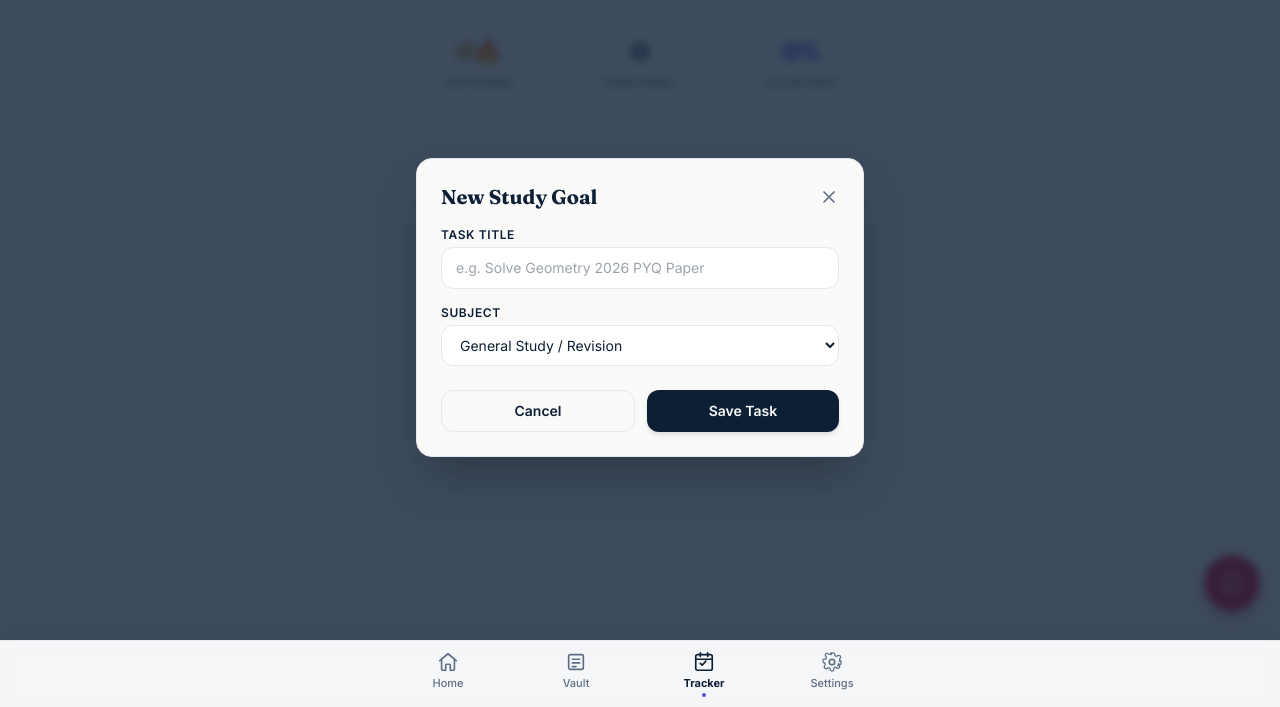
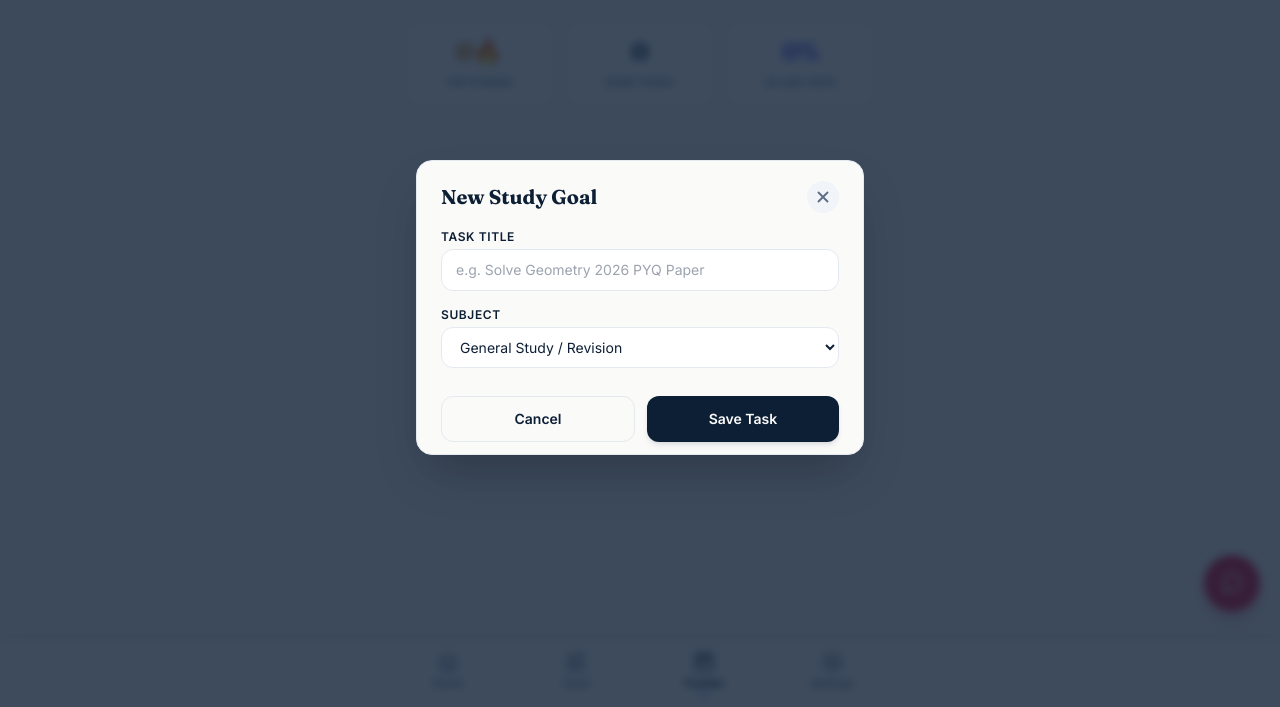
Before and after one commit to PavanDamji4/Scora, a website with bundled scripts: page frontend/public/tracker.html in a window 1280 px wide. Both pictures are taken after a click on the button 854 px from the left and 61 px from the top of the page. Shown: the part 93-800 px from the top of the page. Built offline with nearby package versions, Linux system fonts and the light colour scheme; no server answers.

Commit message:
Solved the tracker add and cancel button

```diff
--- a/frontend/public/tracker.html
+++ b/frontend/public/tracker.html
@@ -105,17 +105,24 @@
   </div>
 
   <!-- Add task modal -->
-  <div id="add-task-modal" class="hidden fixed inset-0 bg-navy/80 z-50 flex items-end sm:items-center justify-center p-0 sm:p-4 backdrop-blur-sm animate-fade-in">
-    <div class="bg-paper w-full sm:max-w-md rounded-t-2xl sm:rounded-2xl p-6 shadow-2xl border border-line">
-      <div class="flex items-center justify-between mb-4">
+  <div id="add-task-modal"
+    class="hidden fixed inset-0 bg-navy/80 z-[100] flex items-end sm:items-center justify-center p-0 sm:p-4 backdrop-blur-sm">
+
+    <div class="bg-paper w-full sm:max-w-md rounded-t-2xl sm:rounded-2xl shadow-2xl border border-line
+                flex flex-col overflow-hidden max-h-[calc(100dvh-12px)] sm:max-h-[calc(100dvh-32px)]">
+
+      <!-- Modal header — fixed, never scrolls away -->
+      <div class="flex items-center justify-between px-6 pt-5 pb-4 shrink-0">
         <h2 class="font-serif text-xl font-bold text-navy">New Study Goal</h2>
-        <button id="cancel-add-task" class="text-ink-soft hover:text-navy">
-          <svg width="20" height="20" viewBox="0 0 24 24" fill="none" stroke="currentColor" stroke-width="2">
+        <button type="button" id="cancel-add-task" class="w-8 h-8 rounded-full bg-line-soft flex items-center justify-center text-ink-soft hover:text-navy transition">
+          <svg width="18" height="18" viewBox="0 0 24 24" fill="none" stroke="currentColor" stroke-width="2.5">
             <path d="M6 6l12 12M18 6L6 18" stroke-linecap="round"/>
           </svg>
         </button>
       </div>
 
+      <!-- Scrollable form area -->
+      <div class="overflow-y-auto px-6 pb-2 flex-1">
         <form id="add-task-form" class="space-y-4">
           <div>
             <label for="task-title" class="block text-xs font-semibold uppercase tracking-wider text-ink mb-1">Task Title</label>
@@ -148,11 +155,21 @@
               class="w-full px-3.5 py-2.5 border border-line rounded-xl text-sm bg-white focus:border-navy focus:ring-1 focus:ring-navy outline-none" />
           </div>
 
-        <div class="flex gap-3 pt-2">
-          <button type="button" id="modal-close-btn" class="flex-1 py-2.5 rounded-xl text-sm font-semibold border border-line hover:bg-white transition">Cancel</button>
-          <button type="submit" class="flex-1 py-2.5 rounded-xl text-sm font-semibold bg-navy text-paper hover:bg-navy-light transition shadow-md shadow-navy/10">Save Task</button>
+          <!-- Submit button now lives INSIDE the form itself, so
+               addForm.querySelector('button[type="submit"]') actually finds it. -->
+          <div class="pt-3 pb-1 flex gap-3">
+            <button type="button" id="modal-close-btn"
+              class="flex-1 py-3 rounded-xl text-sm font-semibold border border-line hover:bg-white transition">
+              Cancel
+            </button>
+            <button type="submit" id="save-task-btn"
+              class="flex-1 py-3 rounded-xl text-sm font-semibold bg-navy text-paper hover:bg-navy-light transition shadow-md shadow-navy/10">
+              Save Task
+            </button>
           </div>
         </form>
+      </div>
+
     </div>
   </div>
 
```
Lines whose indentation alone changed are shown as unchanged.
